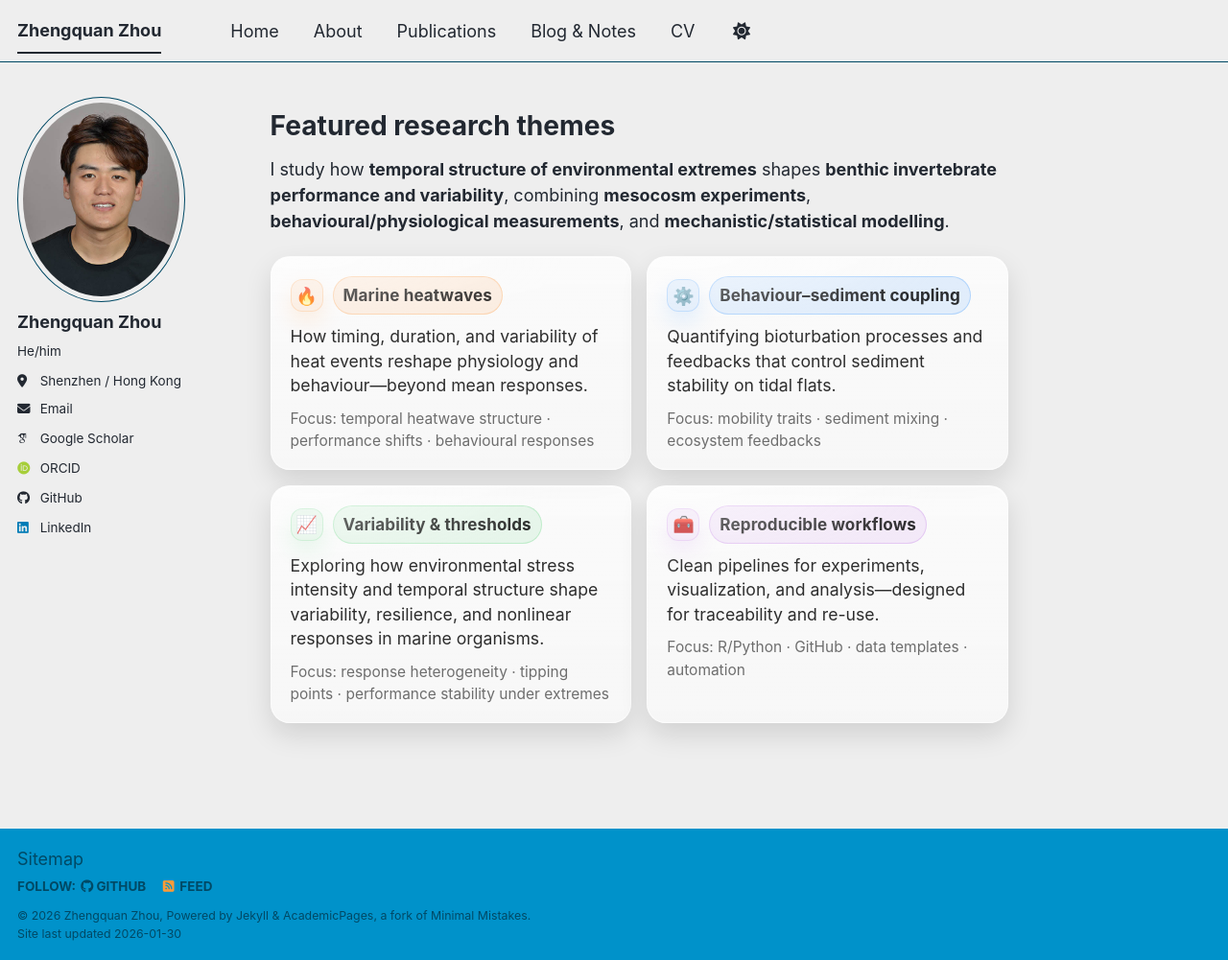
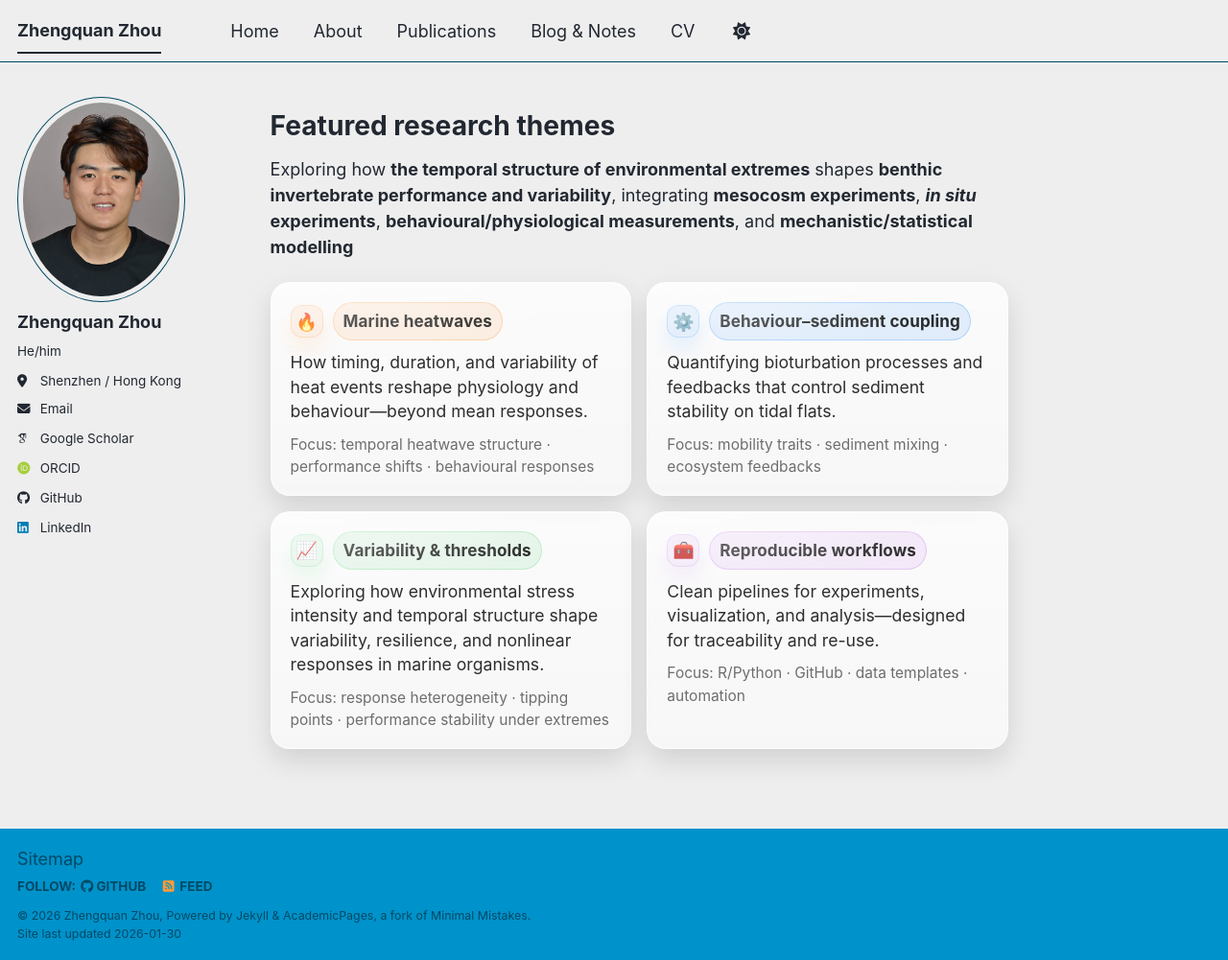
Before and after one commit to zqzhou7/zqzhou7.github.io, a Jekyll site: the page built from index.md, in a window 1280 px wide and 1001 px high. Shown: the whole window at 96% size. Built offline with Jekyll 4.4.1, drawn with Linux system fonts in a browser that asks for light colours; some web fonts are replaced; a script bundle is joined from its source files by our own code; library files that are not in the unit come from our copies.

Commit message:
Update index.md

```diff
--- a/index.md
+++ b/index.md
@@ -8,7 +8,7 @@ classes: wide
 
 # Featured research themes
 
-I study how **temporal structure of environmental extremes** shapes **benthic invertebrate performance and variability**, combining **mesocosm experiments**, **behavioural/physiological measurements**, and **mechanistic/statistical modelling**.
+Exploring how **the temporal structure of environmental extremes** shapes **benthic invertebrate performance and variability**, integrating **mesocosm experiments**, ***in situ*** **experiments**, **behavioural/physiological measurements**, and **mechanistic/statistical modelling**
 
 <div class="zq-grid">
 
```
